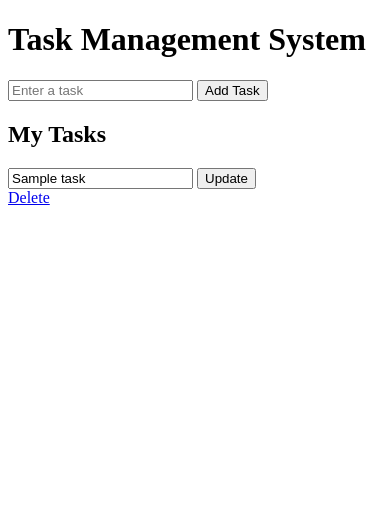
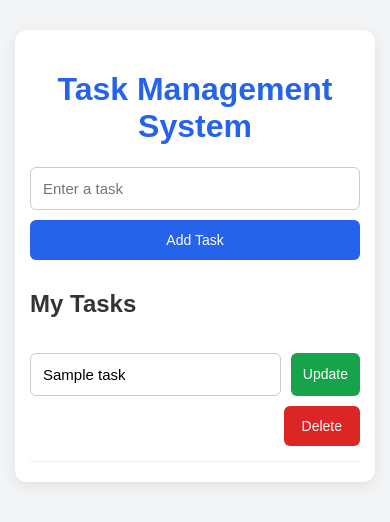
Before and after one commit to anushkarana12/devops-capstone, a Flask app: page / in a window 390 px wide. Shown: the top 522 px of the page. Run offline with Flask 3, Linux system fonts and the light colour scheme; tables that the repository leaves empty hold one stand-in row (values such as "Sample post").

Commit message:
Improve responsive task management interface

```diff
--- a/templates/index.html
+++ b/templates/index.html
@@ -1,28 +1,157 @@
+<!DOCTYPE html>
+<html lang="en">
+<head>
+    <meta charset="UTF-8">
+    <meta name="viewport" content="width=device-width, initial-scale=1.0">
+    <title>Task Management System</title>
 
-<!DOCTYPE html>
-<html>
-<head>
-    <title>Task Management System</title>
+    <style>
+        * {
+            box-sizing: border-box;
+        }
+
+        body {
+            font-family: Arial, sans-serif;
+            background: #f3f4f6;
+            margin: 0;
+            padding: 30px 15px;
+        }
+
+        .container {
+            max-width: 750px;
+            margin: auto;
+            background: white;
+            padding: 30px;
+            border-radius: 12px;
+            box-shadow: 0 4px 15px rgba(0, 0, 0, 0.08);
+        }
+
+        h1 {
+            text-align: center;
+            color: #2563eb;
+        }
+
+        h2 {
+            color: #333;
+            margin-top: 30px;
+        }
+
+        .add-form {
+            display: flex;
+            gap: 10px;
+        }
+
+        input {
+            width: 100%;
+            padding: 12px;
+            border: 1px solid #ccc;
+            border-radius: 6px;
+            font-size: 15px;
+        }
+
+        button, .delete-button {
+            padding: 12px 18px;
+            border: none;
+            border-radius: 6px;
+            cursor: pointer;
+            font-size: 14px;
+            text-decoration: none;
+            color: white;
+        }
+
+        .add-button {
+            background: #2563eb;
+        }
+
+        .update-button {
+            background: #16a34a;
+        }
+
+        .delete-button {
+            background: #dc2626;
+            display: inline-block;
+        }
+
+        .task {
+            display: flex;
+            align-items: center;
+            gap: 10px;
+            padding: 15px 0;
+            border-bottom: 1px solid #eee;
+        }
+
+        .task form {
+            display: flex;
+            flex: 1;
+            gap: 10px;
+            min-width: 0;
+        }
+
+        .empty-message {
+            color: #777;
+            text-align: center;
+            padding: 20px;
+        }
+
+        @media (max-width: 600px) {
+            .container {
+                padding: 20px 15px;
+            }
+
+            .add-form {
+                flex-direction: column;
+            }
+
+            .task {
+                flex-wrap: wrap;
+            }
+
+            .task form {
+                flex-basis: 100%;
+            }
+
+            .task form button {
+                padding: 12px;
+            }
+
+            .delete-button {
+                margin-left: auto;
+            }
+        }
+    </style>
 </head>
+
 <body>
+    <div class="container">
         <h1>Task Management System</h1>
 
-    <form action="/add" method="POST">
-        <input type="text" name="title" placeholder="Enter a task" required>
-        <button type="submit">Add Task</button>
+        <form action="/add" method="POST" class="add-form">
+            <input type="text" name="title"
+                   placeholder="Enter a task" required>
+            <button type="submit" class="add-button">Add Task</button>
         </form>
 
         <h2>My Tasks</h2>
 
         {% for task in tasks %}
-        <p>
+            <div class="task">
                 <form action="/update/{{ task.id }}" method="POST">
-                <input type="text" name="title" value="{{ task.title }}" required>
-                <button type="submit">Update</button>
+                    <input type="text" name="title"
+                           value="{{ task.title }}" required>
+                    <button type="submit" class="update-button">
+                        Update
+                    </button>
                 </form>
 
-            <a href="/delete/{{ task.id }}">Delete</a>
-        </p>
+                <a href="/delete/{{ task.id }}"
+                   class="delete-button"
+                   onclick="return confirm('Delete this task?')">
+                    Delete
+                </a>
+            </div>
+        {% else %}
+            <p class="empty-message">No tasks available. Add your first task!</p>
         {% endfor %}
+    </div>
 </body>
 </html>
```
Lines whose indentation alone changed are shown as unchanged.
